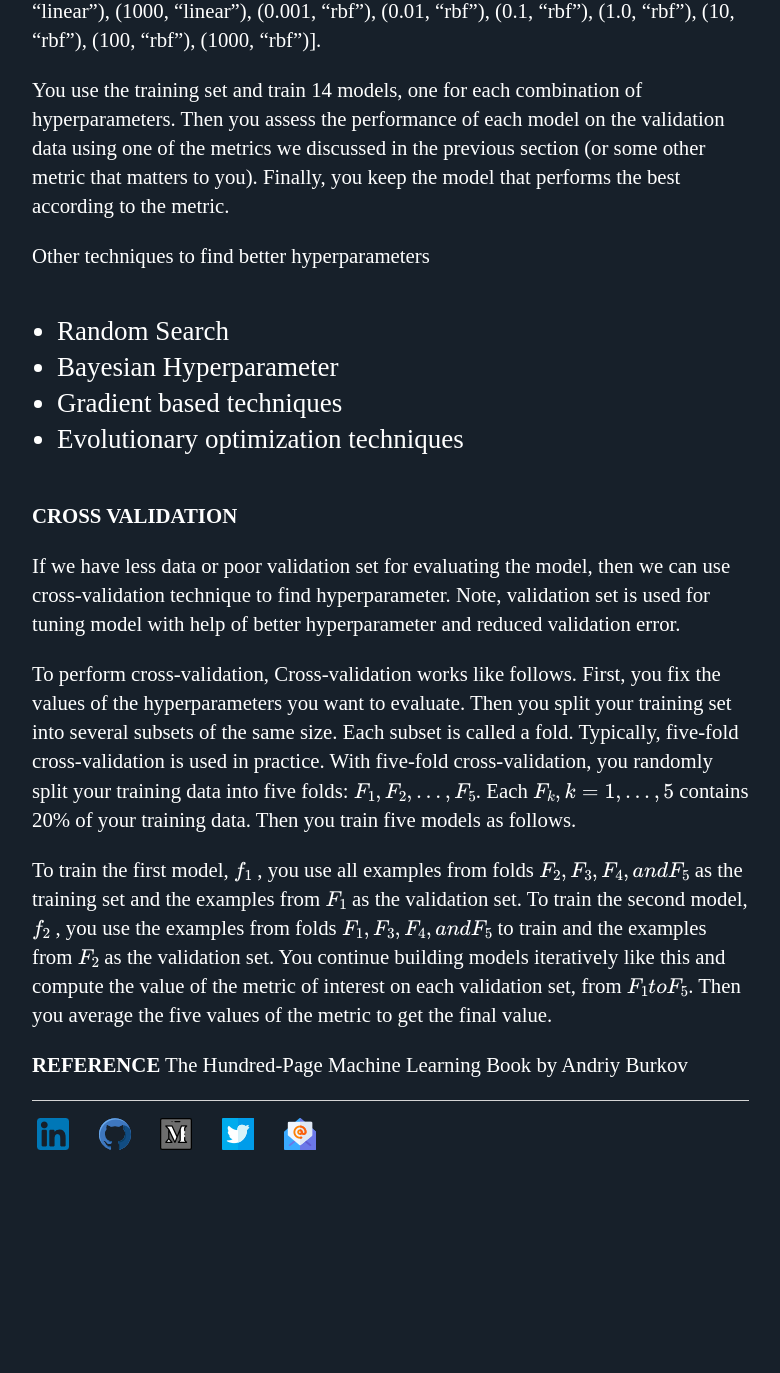
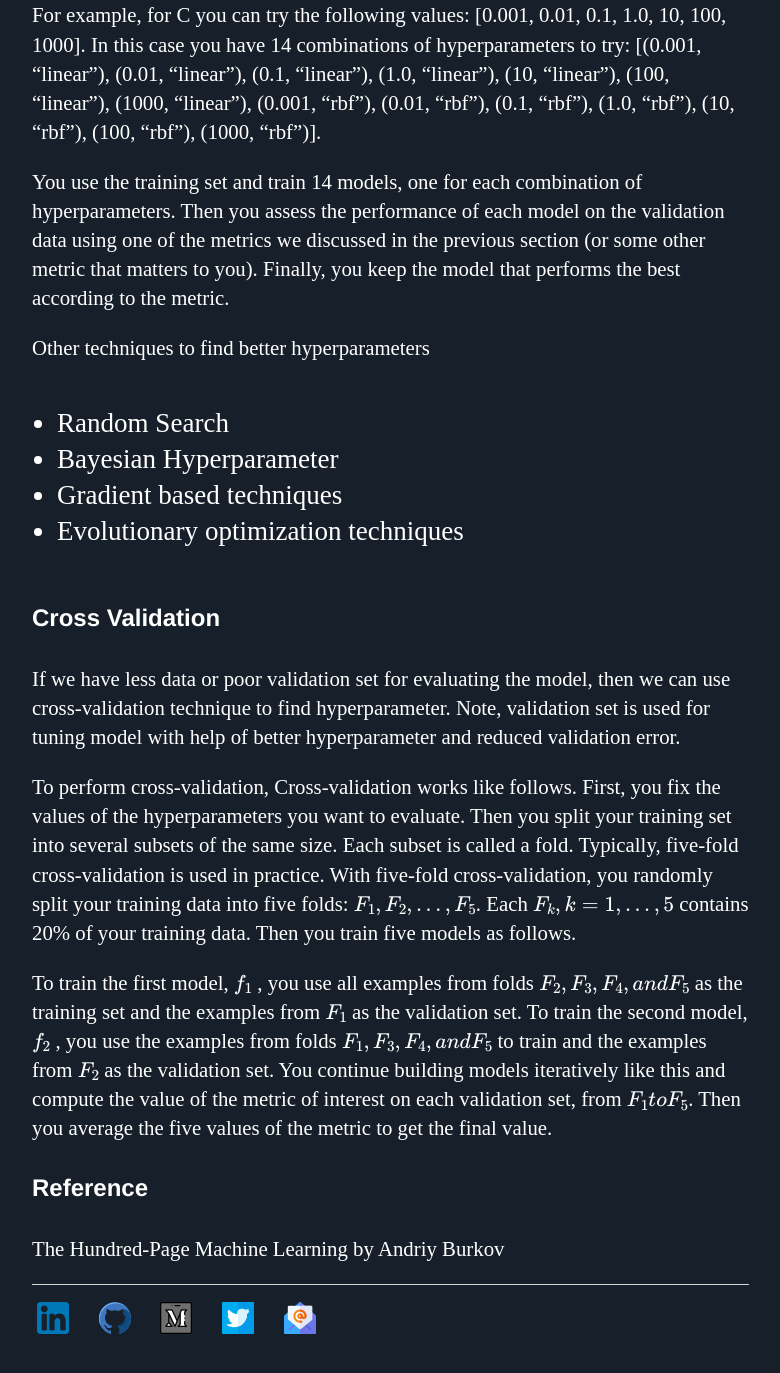
Before and after one commit to Mayurji/mayurji.github.io, a Jekyll site: the page built from _machine-learning/2020-11-06-machine-learning-III.md, in a window 1280 px wide and 1400 px high, scrolled down 6674 px. Shown: the top 1373 px of the window, without its empty margins (160-940 px from the left). Built offline with Jekyll 4.4.1, drawn with Linux system fonts in a browser that asks for light colours; formulas are drawn with MathJax 3; comment, search, counter and statistics services are not loaded; before the commit the page ends 7890 px from its top, so only the background shows below that; some of the changed text lies outside the part shown.

Commit message:
Update 2020-11-06-machine-learning-III.md

```diff
--- a/_machine-learning/2020-11-06-machine-learning-III.md
+++ b/_machine-learning/2020-11-06-machine-learning-III.md
@@ -129,7 +129,7 @@
 <p>Figure 11: F1 Beta Score</p>
 </center>
 
-**[ROC CURVE](https://en.wikipedia.org/wiki/Receiver_operating_characteristic)**
+**[ROC Curve](https://en.wikipedia.org/wiki/Receiver_operating_characteristic)**
 
 ROC- Receiver Operating Characteristics, its a plot between True Positive rate (Sensitivity) vs False Positive Rate (1 - specificity). Its a graphical plot that illustrates the diagnostic ability of a binary classifier system as its discrimination threshold is varied.
 
@@ -172,7 +174,7 @@
 * Gradient based techniques
 * Evolutionary optimization techniques
 
-**CROSS VALIDATION**
+#### Cross Validation
 
 If we have less data or poor validation set for evaluating the model, then we can use cross-validation technique to find hyperparameter. Note, validation set is used for tuning model with help of better hyperparameter and reduced validation error.
 
@@ -181,4 +183,6 @@
 
 To train the first model, $$f_1$$ , you use all examples from folds $$F_2 , F_3 , F_4 , and F_5$$ as the training set and the examples from $$F_1$$ as the validation set. To train the second model, $$f_2$$ , you use the examples from folds $$F_1 , F_3, F_4 , and F_5$$ to train and the examples from $$F_2$$ as the validation set. You continue building models iteratively like this and compute the value of the metric of interest on each validation set, from $$F_1 to F_5$$. Then you average the five values of the metric to get the final value.
 
-**REFERENCE**  The Hundred-Page Machine Learning Book by Andriy Burkov
+#### Reference
+
+The Hundred-Page Machine Learning by Andriy Burkov
```
Also changed, not shown: other parts of _machine-learning/2020-11-06-machine-learning-III.md (+4 -2 lines).
